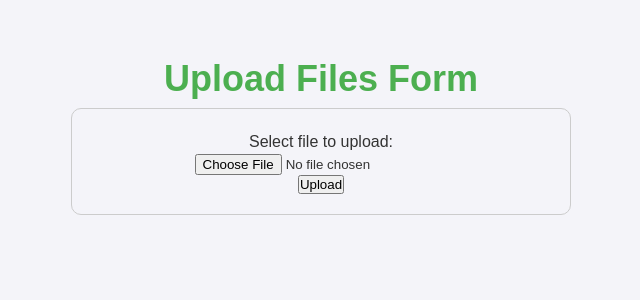
After one commit to saulabreu31/CEN-4010-Group-2, a Flask app: page /uploadForm in a window 1280 px wide. The commit adds this page. Shown: the top 300 px of the page, without its empty margins (319-959 px from the left). Run offline with Flask 3, Linux system fonts and the light colour scheme.

Commit message:
Added File Management 1st Version

```diff
--- a/app.py
+++ b/app.py
@@ -1,12 +1,24 @@
 from flask import Flask
-from flask import Flask, render_template
+from flask import Flask, render_template, request, jsonify
+import files
 
 
 app = Flask(__name__)
 
 @app.route('/')
 def home():
-    return render_template('index.html', title='Home Page')
+    return render_template('index.html', title='Study Flow')
+
+@app.route('/uploadForm', methods=['GET', 'POST'])
+def uploadFiles():
+    return render_template("uploadFile.html", title = "Upload Files Form")
+
+@app.route('/upload', methods=['POST'])
+def upload_file():
+    if 'file' not in request.files:
+        return {'error': 'No file part'}, 400
+    file = request.files['file']
+    return files.handle_file_upload(file)
 
 if __name__ == '__main__':
     app.run(debug=True)
--- /dev/null
+++ b/files.py
@@ -0,0 +1,25 @@
+import os
+from werkzeug.utils import secure_filename
+from flask import jsonify
+
+# Configuration for the upload folder and allowed extensions
+UPLOAD_FOLDER = 'uploads'
+ALLOWED_EXTENSIONS = {'txt', 'pdf', 'png', 'jpg', 'jpeg', 'gif', 'docx'}
+
+# Ensure the upload folder exists
+os.makedirs(UPLOAD_FOLDER, exist_ok=True)
+
+def allowed_file(filename):
+    """Check if a file has an allowed extension."""
+    return '.' in filename and filename.rsplit('.', 1)[1].lower() in ALLOWED_EXTENSIONS
+
+def handle_file_upload(file):
+    """Handle the logic for uploading a file."""
+    if file.filename == '':
+        return jsonify({'error': 'No selected file'}), 400
+    if file and allowed_file(file.filename):
+        filename = secure_filename(file.filename)
+        file_path = os.path.join(UPLOAD_FOLDER, filename)
+        file.save(file_path)
+        return jsonify({'message': 'File uploaded successfully', 'path': file_path}), 200
+    return jsonify({'error': 'File type not allowed'}), 400
--- a/static/css/style.css
+++ b/static/css/style.css
@@ -5,11 +5,14 @@
     box-sizing: border-box;
 }
 
-body {
+html, body {
     font-family: 'Arial', sans-serif;
     background-color: #f4f4f9;
     color: #333;
     line-height: 1.6;
+    justify-content: center;/* Center content vertically */
+    align-items: center;
+    text-align: center;
 }
 
 h1 {
@@ -58,3 +61,14 @@ footer a {
 footer a:hover {
     text-decoration: underline;
 }
+form {
+    display: flex;
+    flex-direction: column; /* Ensures the form elements are stacked vertically */
+    justify-content: center; /* Centers form elements vertically */
+    align-items: center; /* Centers form elements horizontally */
+    margin: 0 auto; /* Horizontally centers the form in its container */
+    max-width: 500px; /* Optional: Set a max width for the form */
+    padding: 20px; /* Optional: Adds padding inside the form */
+    border: 1px solid #ccc; /* Optional: Adds a border around the form */
+    border-radius: 10px; /* Optional: Rounds the corners of the form */
+}
--- /dev/null
+++ b/templates/uploadFile.html
@@ -0,0 +1,17 @@
+<!DOCTYPE html>
+<html lang="en">
+<head>
+    <meta charset="UTF-8">
+    <meta name="viewport" content="width=device-width, initial-scale=1.0">
+    <title>{{ title }}</title>
+    <link rel="stylesheet" href="{{ url_for('static', filename='css/style.css') }}">
+</head>
+<body>
+    <h1>{{ title }}</h1>
+    <form action="/upload" method="POST" enctype="multipart/form-data">
+        <label for="file">Select file to upload:</label>
+        <input type="file" name="file" id="file" required>
+        <button type="submit">Upload</button>
+    </form>
+</body>
+</html>
```
Also changed, not shown: templates/index.html (+8 -2 lines), static/images/logo.jpeg (added).
